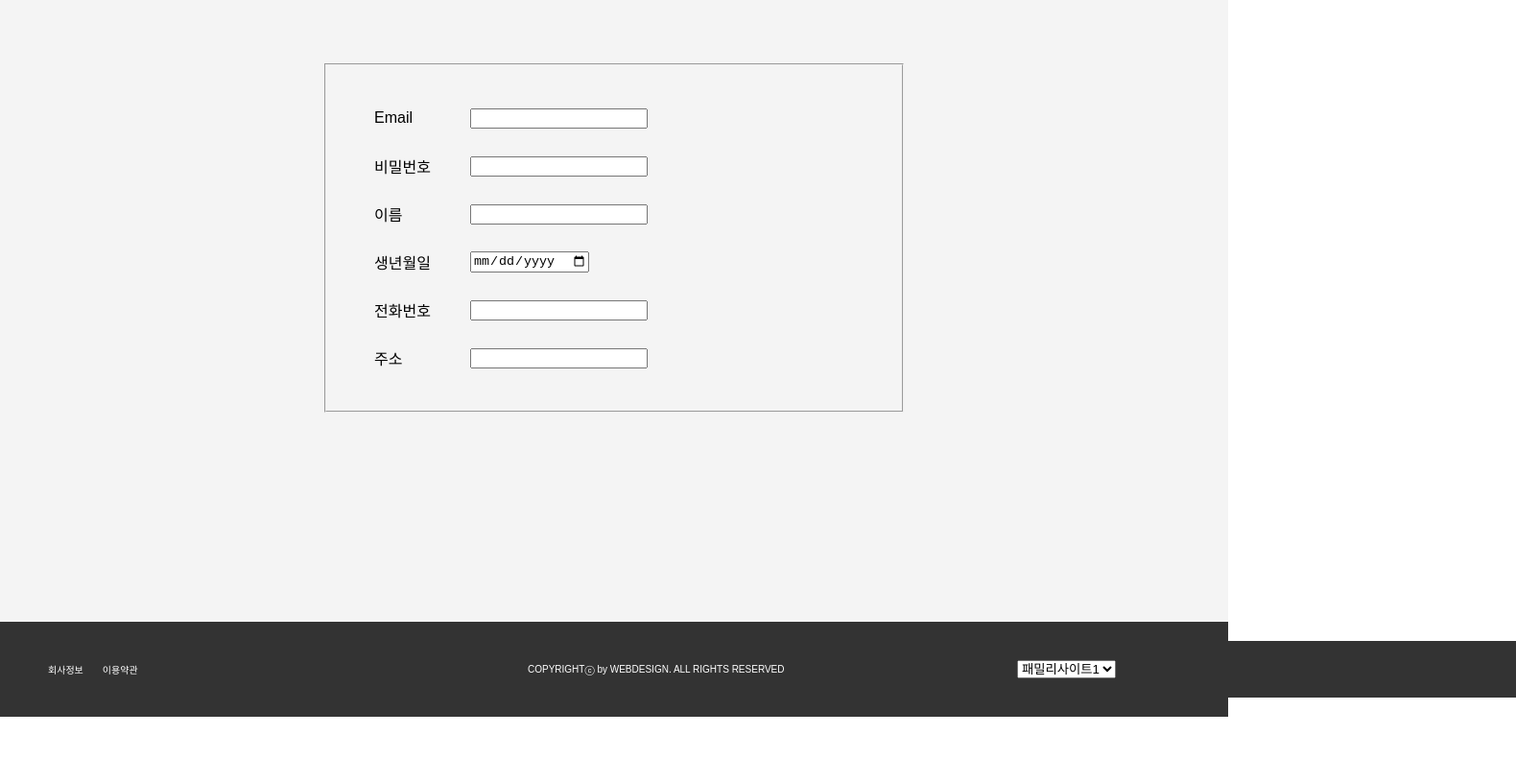
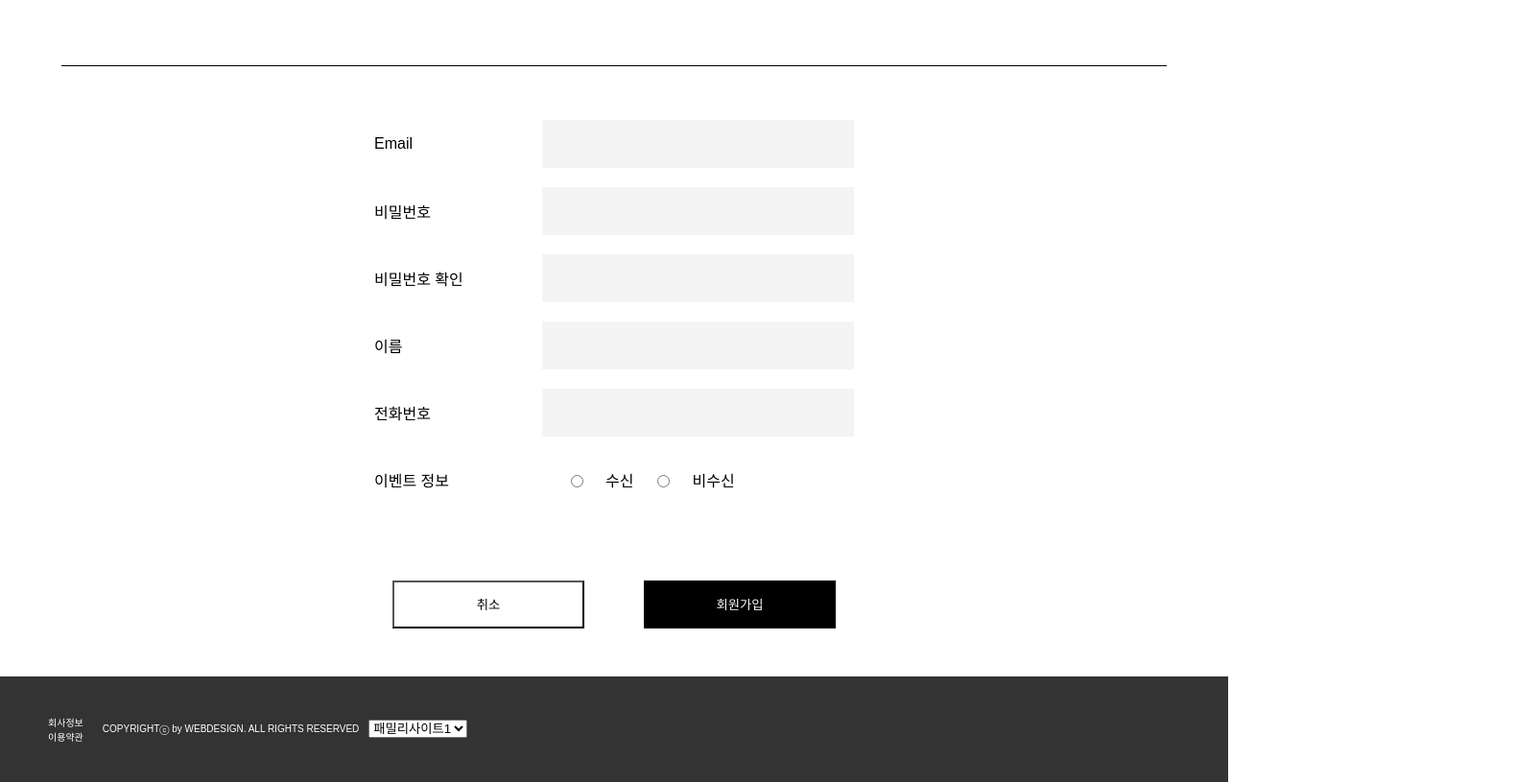
Before and after one commit to diddPfl/MYCLOSET, a plain HTML site: page public/register.html in a window 1280 px wide. Shown: the part 279-1094 px from the top of the page at 96% size, 1580 px wide, since content can reach past the window. Before the commit the page ends 1026 px from the top, so only its background shows below. Drawn offline with Linux system fonts and the light colour scheme.

Commit message:
회원가입 페이지 완성~

```diff
--- a/public/register.html
+++ b/public/register.html
@@ -84,9 +84,6 @@
             font-weight: bold;
         }
 
-
-
-
         /* 푸터 css */
         footer {
             background-color: #333;
@@ -109,23 +106,80 @@
             display: flex;
             justify-content: center;
             align-items: center;
-            height: 100vh;
+            height: 100%;
+            background-color: #fff;
+            display: flex;
+            flex-direction: column;
+            padding-top: 40px;
+        }
+
+        h2 {
+            font-size: 40px;
+            font-weight: lighter;
+        }
+
+        .divider {
+            width: 90%;
+            height: 1px;
+            background-color: black;
+            margin: 50px 0;
+
+        }
+
+        fieldset {
+            border-top: 1px solid black;
+            margin: 0px;
+            border: none;
+            width: 100%;
+        }
+
+        label {
+            display: flex;
+            align-items: center;
+            width: 200px;
+            height: 50px;
+        }
+
+        .form-input {
+            border: none;
             background-color: #f4f4f4;
+            height: 30px;
+            width: 350px;
+            padding: 10px
         }
-        fieldset {
-            padding: 30px 50px 30px;
-        }
-        div {
+        .form-div {
+            margin-bottom: 20px;
             display: flex;
             align-items: center;
             width: 500px;
         }
-        label {
+        span {
+            margin: 0 20px 0;
+        }
+        .mailing {
+            float:left;
+        }
+        .button-wrap{
             display: flex;
-            align-items: center;
-            width: 100px;
+            justify-content: space-around;
+            width: 100%;
+            padding: 50px 0;
+
+        }
+        button {
+            width: 200px;
             height: 50px;
         }
+        #submit {
+            border: none;
+            background-color: black;
+            color: #fff;
+            padding: 10px;
+        }
+        #cancle {
+            background-color: #fff;
+        }
+
     </style>
 </head>
 
@@ -159,33 +213,42 @@
     </nav>
 
     <main>
+        <h2>JOIN MEMBER</h2>
+
+        <div class="divider"></div>
+
         <form action="#" method="post">
             <fieldset>
-                <div>
+                <div class="form-div">
                     <label for="id">Email</label>
                     <input type="email" name="id" class="form-input">
                 </div>
-            <div>
+                <div class="form-div">
                     <label for="password">비밀번호</label>
                     <input type="password" name="password" class="form-input">
                 </div>
-            <div>
+                <div class="form-div">
+                    <label for="password2">비밀번호 확인</label>
+                    <input type="password" name="password2" class="form-input">
+                </div>
+                <div class="form-div">
                     <label for="name">이름</label>
                     <input type="text" name="name" class="form-input">
                 </div>
-            <div>
-                <label for="birthday">생년월일</label>
-                <input type="date" name="birthday" class="form-input">
-            </div>
-            <div>
+                <div class="form-div">
                     <label for="phone">전화번호</label>
                     <input type="tel" name="phone" class="form-input">
                 </div>
-            <div>
-                <label for="address">주소</label>
-                <input type="address" name="address" class="form-input">
+                <div class="form-div mailing">
+                    <label for="mailing">이벤트 정보</label>
+                    <input type="radio" name="mailing" value="no"><span>수신</span>
+                    <input type="radio" name="mailing" value="yes"><span>비수신</span>
                 </div>
             </fieldset>
+            <div class="button-wrap">
+                <button type="submit" id="cancle">취소</button>
+                <button type="submit" id="submit">회원가입</button>
+            </div>
         </form>
     </main>
     <!--bottom: 하단메뉴 + Copyright-->
```
Also changed, not shown: public/login.html (+1 -0 lines). Lines whose indentation alone changed are shown as unchanged.
